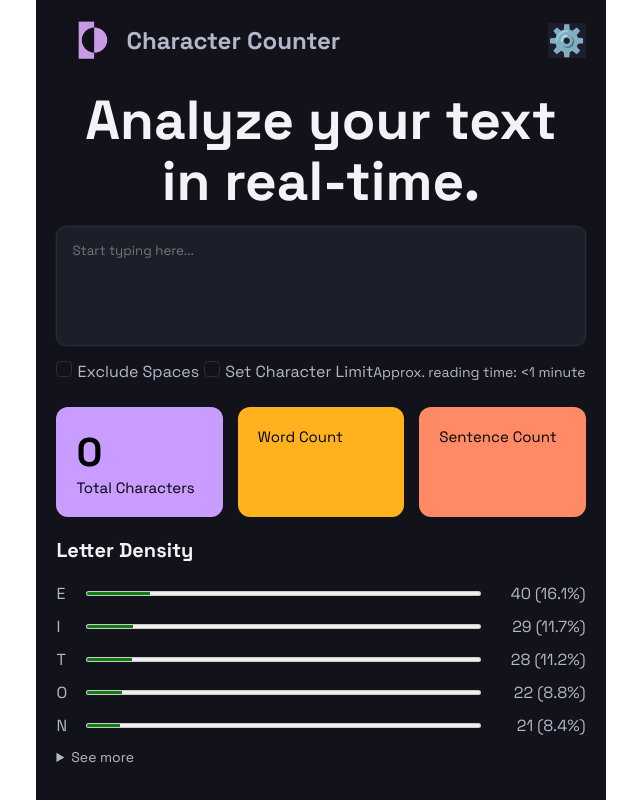
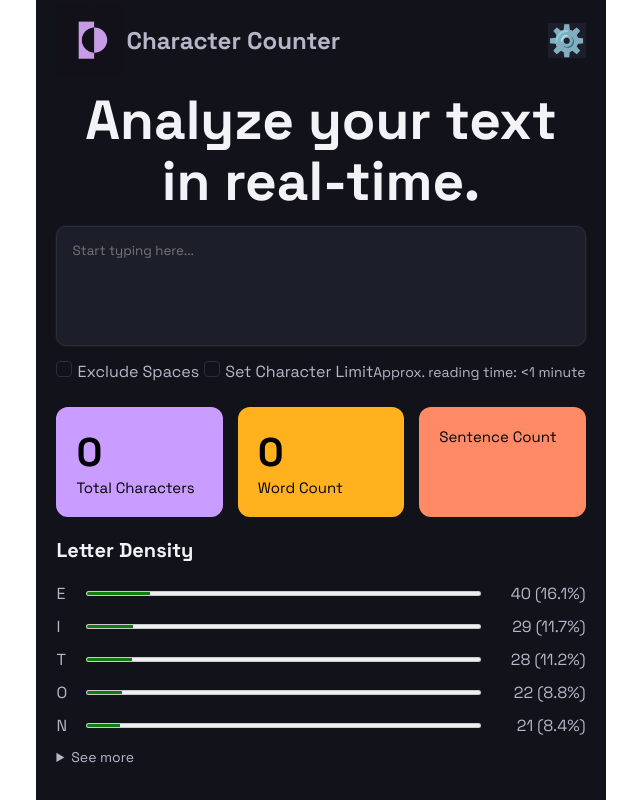
Before and after one commit to MarianoFalu/character-counter-utn, a React (Vite) app: page / in a window 1280 px wide. Shown: the whole page, without its empty margins (319-959 px from the left). Built offline with nearby package versions, Linux system fonts and the light colour scheme.

Commit message:
add: word count

```diff
--- a/src/App.jsx
+++ b/src/App.jsx
@@ -16,6 +16,8 @@ function App() {
     }
 
     const characters = text.length
+
+    const words = text.trim() === "" ? 0 : text.trim().split(/\s+/).length
 
     const sortLetters = [
         {
@@ -62,7 +64,10 @@ function App() {
 
             <Controlls />
 
-            <Stats characters={characters} />
+            <Stats
+                characters={characters}
+                words={words}
+            />
 
             <LetterDensity sortLetters={sortLetters} />
 
```
